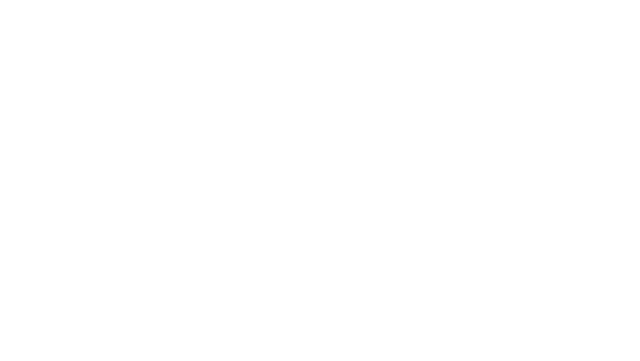
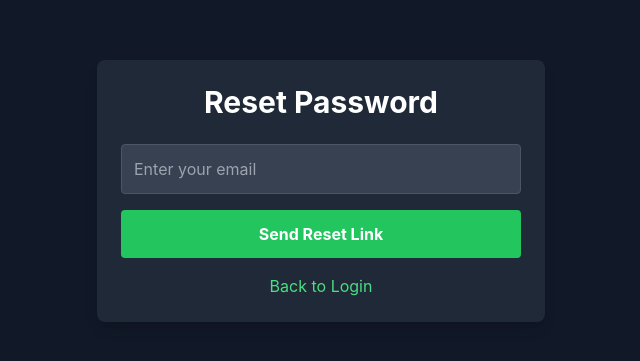
Before and after one commit to davcho16/Tunify, a React (Create React App) app in the folder frontend/: page /forgot-password in a window 1280 px wide. Before the commit this address had no page. Shown: the part 209-570 px from the top of the page, without its empty margins (319-959 px from the left). Built offline with nearby package versions, Linux system fonts and the light colour scheme.

Commit message:
login page works, as well as email password reset

```diff
--- a/frontend/src/App.js
+++ b/frontend/src/App.js
@@ -1,6 +1,8 @@
 import { BrowserRouter as Router, Routes, Route } from "react-router-dom";
 import Login from "./pages/Login";
 import Signup from "./pages/Signup";
+import ForgotPassword from "./pages/ForgotPassword";
+import ResetPassword from "./pages/ResetPassword";
 
 function App() {
   return (
@@ -8,6 +10,8 @@
       <Routes>
         <Route path="/" element={<Login />} />
         <Route path="/signup" element={<Signup />} />
+        <Route path="/forgot-password" element={<ForgotPassword />} />
+        <Route path="/reset-password" element={<ResetPassword />} /> {/* New Route */}
         <Route path="/dashboard" element={<h1 className="text-white text-center mt-20">Dashboard (Coming Soon)</h1>} />
       </Routes>
     </Router>
--- /dev/null
+++ b/frontend/src/pages/ForgotPassword.js
@@ -0,0 +1,61 @@
+import { useState } from "react";
+import { supabase } from "../supabase";
+import { useNavigate } from "react-router-dom";
+
+const ForgotPassword = () => {
+  const [email, setEmail] = useState("");
+  const [error, setError] = useState(null);
+  const [success, setSuccess] = useState(null);
+  const navigate = useNavigate();
+
+  const handleResetPassword = async (e) => {
+    e.preventDefault();
+    setError(null);
+    setSuccess(null);
+
+    // Request password reset email
+    const { error } = await supabase.auth.resetPasswordForEmail(email, {
+      redirectTo: "http://localhost:3000/reset-password",
+    });
+
+    if (error) {
+      setError(error.message);
+      return;
+    }
+
+    setSuccess("Password reset email sent! Check your inbox.");
+  };
+
+  return (
+    <div className="flex h-screen items-center justify-center bg-gray-900">
+      <div className="w-full max-w-md bg-gray-800 p-6 rounded-lg shadow-lg text-white flex flex-col items-center">
+        <h2 className="text-3xl font-bold text-center mb-6">Reset Password</h2>
+
+        <form onSubmit={handleResetPassword} className="w-full space-y-4">
+          <input
+            type="email"
+            placeholder="Enter your email"
+            value={email}
+            onChange={(e) => setEmail(e.target.value)}
+            className="w-full p-3 rounded bg-gray-700 border border-gray-600 focus:outline-none focus:ring-2 focus:ring-green-500"
+            required
+          />
+          <button type="submit" className="w-full p-3 bg-green-500 rounded text-white font-bold hover:bg-green-600 transition">
+            Send Reset Link
+          </button>
+        </form>
+
+        {error && <p className="text-red-500 text-center mt-2">{error}</p>}
+        {success && <p className="text-green-400 text-center mt-2">{success}</p>}
+
+        <p className="text-center mt-4 text-gray-400">
+          <span className="text-green-400 hover:underline cursor-pointer" onClick={() => navigate("/")}>
+            Back to Login
+          </span>
+        </p>
+      </div>
+    </div>
+  );
+};
+
+export default ForgotPassword;
--- a/frontend/src/pages/Login.js
+++ b/frontend/src/pages/Login.js
@@ -1,17 +1,22 @@
 import { useState } from "react";
 import { supabase } from "../supabase";
+import { useNavigate } from "react-router-dom";
 
 const Login = () => {
   const [email, setEmail] = useState("");
   const [password, setPassword] = useState("");
   const [error, setError] = useState(null);
+  const navigate = useNavigate();
 
+  // Handle Login
   const handleLogin = async (e) => {
     e.preventDefault();
     setError(null);
 
-    // ✅ Log in with email and password only
-    const { error } = await supabase.auth.signInWithPassword({ email, password });
+    const { error } = await supabase.auth.signInWithPassword({
+      email,
+      password,
+    });
 
     if (error) {
       setError(error.message);
@@ -19,20 +24,29 @@
     }
 
     alert("Login successful!");
-    window.location.href = "/dashboard"; // Redirect after login
+    navigate("/dashboard"); // Redirect to Dashboard
+  };
+
+  // Handle Spotify Connect (Placeholder)
+  const handleConnectSpotify = () => {
+    alert("Spotify authentication coming soon!");
+    console.log("Spotify OAuth flow should start here.");
   };
 
   return (
     <div className="flex h-screen items-center justify-center bg-gray-900">
-      <div className="w-full max-w-md bg-gray-800 p-6 rounded-lg shadow-lg text-white">
-        <h2 className="text-3xl font-bold text-center mb-6">Login</h2>
-        <form onSubmit={handleLogin} className="space-y-4">
+      <div className="w-full max-w-md bg-gray-800 p-6 rounded-lg shadow-lg text-white flex flex-col items-center">
+        {/* Tunify Logo */}
+        <h1 className="text-5xl font-bold mb-6 tracking-wide">TUNIFY</h1>
+
+        {/* Login Form */}
+        <form onSubmit={handleLogin} className="w-full space-y-4">
           <input
             type="email"
             placeholder="Email"
             value={email}
             onChange={(e) => setEmail(e.target.value)}
-            className="w-full p-3 rounded bg-gray-700 border border-gray-600"
+            className="w-full p-3 rounded bg-gray-700 border border-gray-600 focus:outline-none focus:ring-2 focus:ring-green-500"
             required
           />
           <input
@@ -40,18 +54,34 @@
             placeholder="Password"
             value={password}
             onChange={(e) => setPassword(e.target.value)}
-            className="w-full p-3 rounded bg-gray-700 border border-gray-600"
+            className="w-full p-3 rounded bg-gray-700 border border-gray-600 focus:outline-none focus:ring-2 focus:ring-green-500"
             required
           />
-          <button type="submit" className="w-full p-3 bg-green-500 rounded">
+          <button type="submit" className="w-full p-3 bg-green-500 rounded text-white font-bold hover:bg-green-600 transition">
             Login
           </button>
         </form>
+
+        {/* Forgot Password & Sign Up */}
+        <div className="text-center mt-4 text-gray-400">
+          <p className="hover:text-white cursor-pointer" onClick={() => navigate("/forgot-password")}>
+            Forgot password?
+          </p>
+          <p>
+            Don't have an account?{" "}
+            <span className="text-green-400 hover:underline cursor-pointer" onClick={() => navigate("/signup")}>
+              Sign up
+            </span>
+          </p>
+        </div>
+
+        {/* Spotify Button */}
+        <button onClick={handleConnectSpotify} className="mt-6 w-full p-3 bg-gray-700 rounded border border-gray-500 text-white font-semibold hover:bg-gray-600 transition">
+          Connect Spotify
+        </button>
+
+        {/* Error Message */}
         {error && <p className="text-red-500 text-center mt-2">{error}</p>}
-
-        <p className="text-center mt-4 text-gray-400">
-          Don't have an account? <a href="/signup" className="text-green-400">Sign up</a>
-        </p>
       </div>
     </div>
   );
--- /dev/null
+++ b/frontend/src/pages/ResetPassword.js
@@ -0,0 +1,54 @@
+import { useState } from "react";
+import { supabase } from "../supabase";
+import { useNavigate } from "react-router-dom";
+
+const ResetPassword = () => {
+  const [password, setPassword] = useState("");
+  const [error, setError] = useState(null);
+  const [success, setSuccess] = useState(null);
+  const navigate = useNavigate();
+
+  const handleUpdatePassword = async (e) => {
+    e.preventDefault();
+    setError(null);
+    setSuccess(null);
+
+    // Update the user's password in Supabase
+    const { error } = await supabase.auth.updateUser({ password });
+
+    if (error) {
+      setError(error.message);
+      return;
+    }
+
+    setSuccess("Password updated successfully! Redirecting to login...");
+    setTimeout(() => navigate("/"), 1000); // Redirect to login after 1 seconds
+  };
+
+  return (
+    <div className="flex h-screen items-center justify-center bg-gray-900">
+      <div className="w-full max-w-md bg-gray-800 p-6 rounded-lg shadow-lg text-white flex flex-col items-center">
+        <h2 className="text-3xl font-bold text-center mb-6">Set New Password</h2>
+
+        <form onSubmit={handleUpdatePassword} className="w-full space-y-4">
+          <input
+            type="password"
+            placeholder="Enter new password"
+            value={password}
+            onChange={(e) => setPassword(e.target.value)}
+            className="w-full p-3 rounded bg-gray-700 border border-gray-600 focus:outline-none focus:ring-2 focus:ring-green-500"
+            required
+          />
+          <button type="submit" className="w-full p-3 bg-green-500 rounded text-white font-bold hover:bg-green-600 transition">
+            Update Password
+          </button>
+        </form>
+
+        {error && <p className="text-red-500 text-center mt-2">{error}</p>}
+        {success && <p className="text-green-400 text-center mt-2">{success}</p>}
+      </div>
+    </div>
+  );
+};
+
+export default ResetPassword;
```
